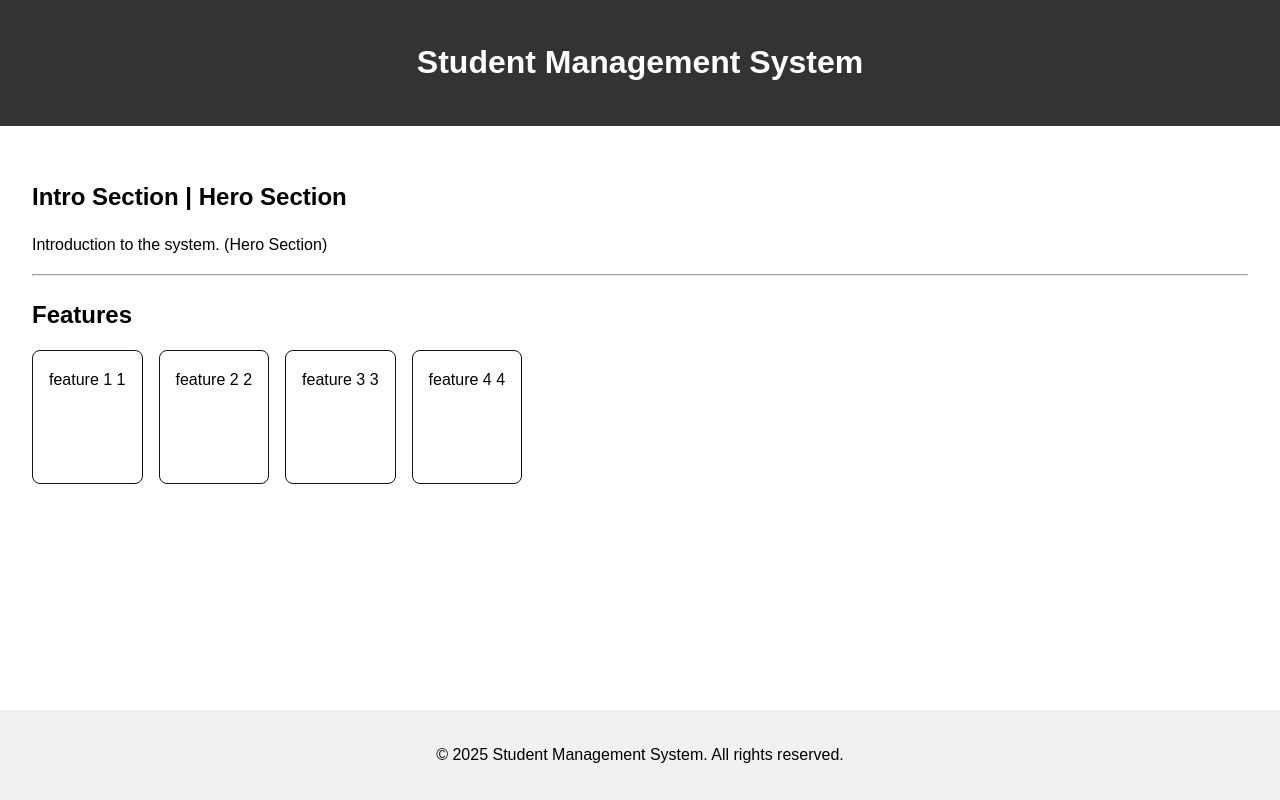
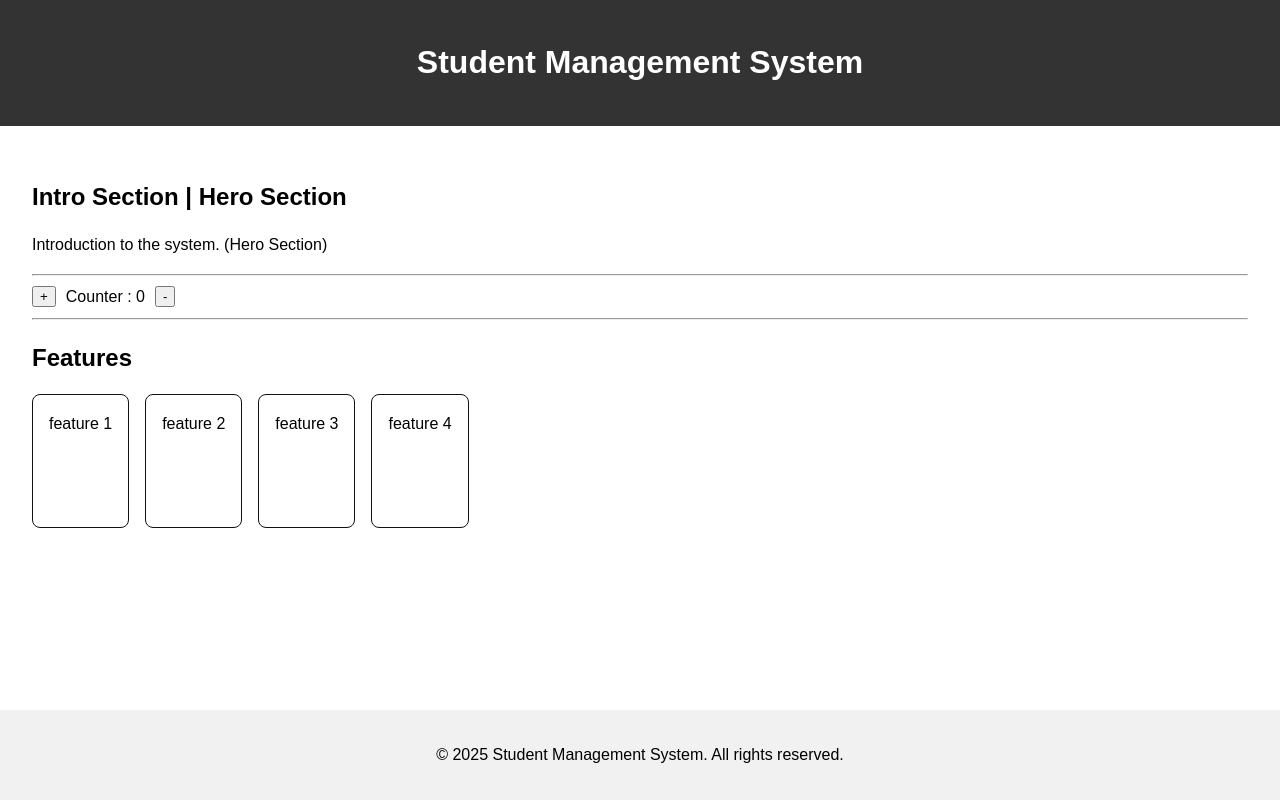
Before and after one commit to NightHawkNB/UGTA-react-frontend, a React (Vite) app: page / in a window 1280 px wide. Built offline with nearby package versions, Linux system fonts and the light colour scheme.

Commit message:
[NEW] States and variables

```diff
--- a/src/App.jsx
+++ b/src/App.jsx
@@ -2,7 +2,21 @@ import "./App.css";
 import { FeatureItem } from "./components/feature.jsx"
 import { Header } from "./components/header.jsx";
 
+import { useState } from "react";
+
 function App() {
+
+  let main_title = "Student Management System";
+
+  const [count, setCount] = useState(0);
+
+  function incrementCounter() {
+    setCount(count+1);
+  }
+
+  function decrementCounter() {
+    setCount(count-1);
+  }
 
   return (
     <div className="main-container">
@@ -19,14 +33,22 @@ function App() {
 
         <hr/>
 
+        <div className="conatiner" style={{ display: "flex", gap: "10px", justifyContent: "start", alignItems: "center" }}>
+          <button onClick={incrementCounter}>+</button>
+          Counter : {count}
+          <button onClick={decrementCounter}>-</button>
+        </div>
+
+        <hr />
+
         <div className="feature-section">
           <h2 className="section-heading">Features</h2>
 
           <div className="feature-grid">
-            <FeatureItem title="feature 1" index={1} />
-            <FeatureItem title="feature 2" index={2} />
-            <FeatureItem title="feature 3" index={3} />
-            <FeatureItem title="feature 4" index={4} />
+            <FeatureItem title="feature 1" index={1} main={main_title} />
+            <FeatureItem title="feature 2" index={2} main={main_title} />
+            <FeatureItem title="feature 3" index={3} main={main_title} />
+            <FeatureItem title="feature 4" index={4} main={main_title} />
           </div>
         </div>
 
--- a/src/components/feature.jsx
+++ b/src/components/feature.jsx
@@ -1,8 +1,9 @@
 
 function FeatureItem(props) {
+
     return (
         <div className="feature-item">
-            { props.title } { props.index }
+            { props.title }
         </div>
     )
 }
```
